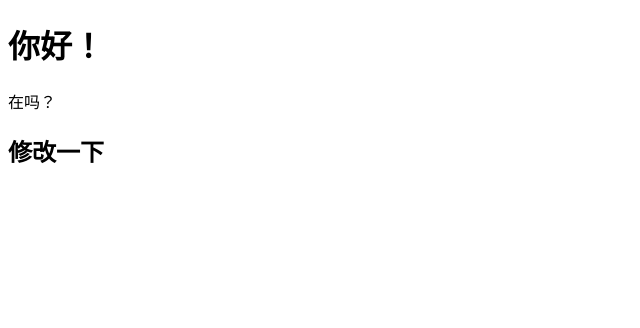
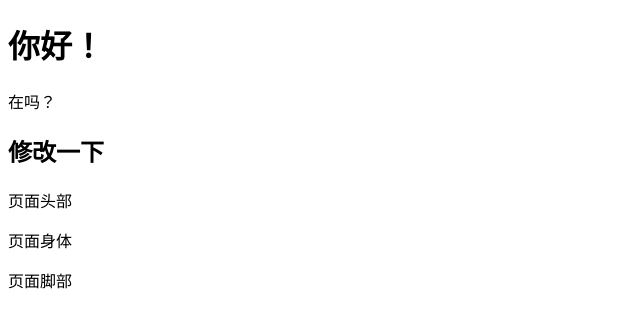
Before and after one commit to Akby-lc/xcx_project, a plain HTML site: page hello.html in a window 1280 px wide. Shown: the whole page, without its empty margins (0-640 px from the left). Drawn offline with Linux system fonts and the light colour scheme.

Commit message:
yemianbuju

```diff
--- a/hello.html
+++ b/hello.html
@@ -10,5 +10,10 @@
     <h1>你好！</h1>
     在吗？
     <h2>修改一下</h2>
+    <div>
+        <p>页面头部</p>
+        <p>页面身体</p>
+        <p>页面脚部</p>
+    </div>
 </body>
 </html>
```
